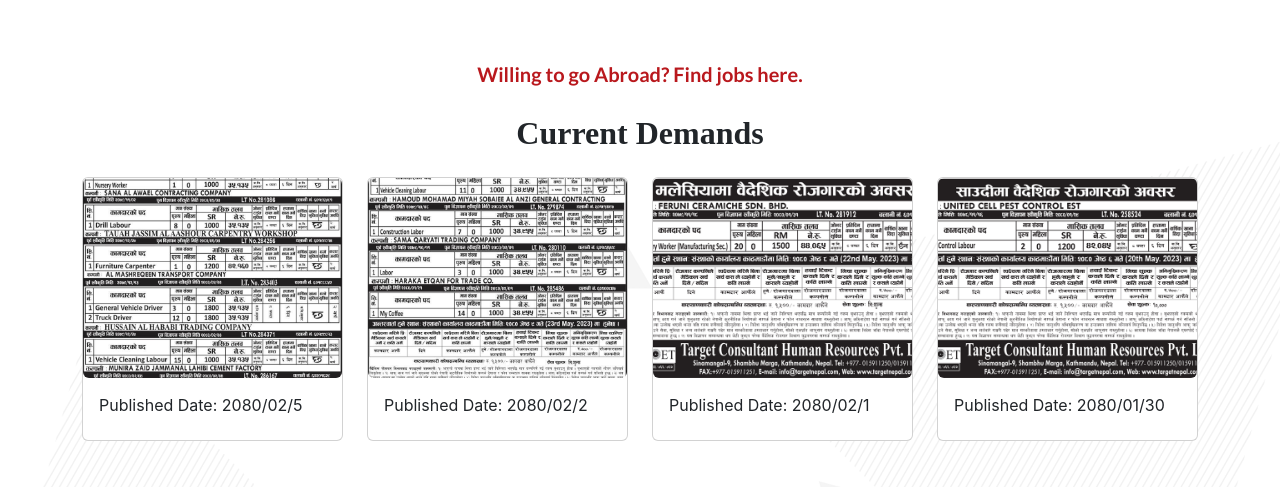
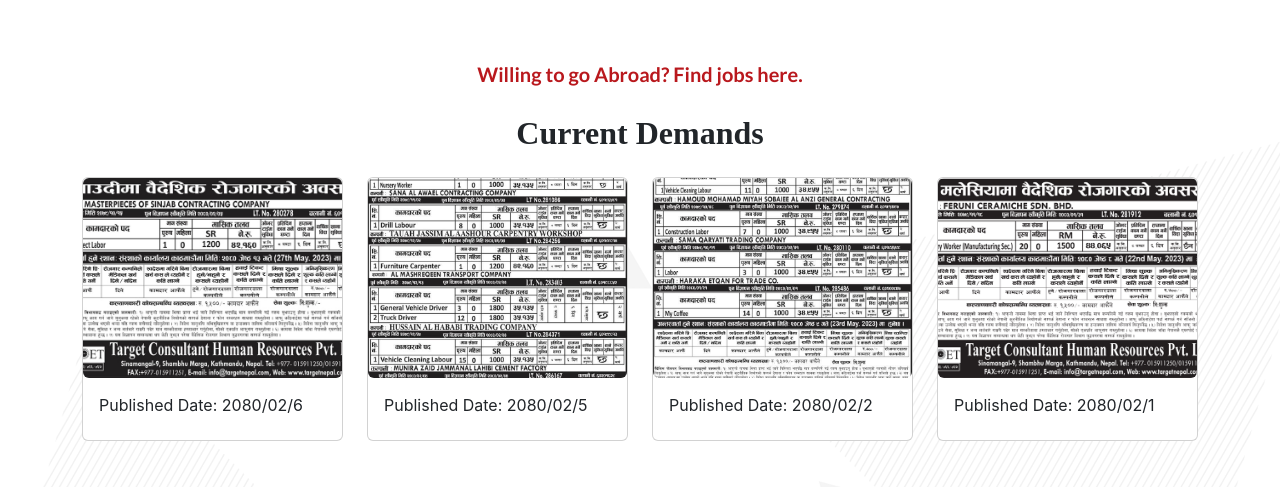
Before and after one commit to razustha/targetnepal, a PHP site: page / in a window 1280 px wide. Shown: the part 2194-2681 px from the top of the page. Run offline with PHP 8.4, Linux system fonts and the light colour scheme; some libraries are stand-ins or nearby versions; some web fonts are replaced.

Commit message:
add demand jesth 6

```diff
--- a/page-templates/all-job.php
+++ b/page-templates/all-job.php
@@ -8,6 +8,16 @@
 
 
         <div class="row g-4">
+        <div class="col-md-3">
+                <a href="assets/img/demand/02/6.jpg" data-lightbox="image-1">
+                    <div class="card mb-4">
+                        <img class="img-fluid rounded" src="assets/img/demand/02/6.jpg" alt="">
+                        <div class="card-body">
+                            <h5 class="card-title">Published Date: 2080/02/6</h5>
+                        </div>
+                    </div>
+                </a>
+            </div>
         <div class="col-md-3">
                 <a href="assets/img/demand/02/5.jpg" data-lightbox="image-1">
                     <div class="card mb-4">
@@ -78,16 +88,7 @@
                     </div>
                 </a>
             </div>
-        <div class="col-md-3">
-                <a href="assets/img/demand/tchrp_24_baisakh_2080.png" data-lightbox="image-1">
-                    <div class="card mb-4">
-                        <img class="img-fluid rounded" src="assets/img/demand/tchrp_24_baisakh_2080.png" alt="">
-                        <div class="card-body">
-                            <h5 class="card-title">Published Date: 2080/01/25</h5>
-                        </div>
-                    </div>
-                </a>
-            </div>
+
             </div>
         <div class="mt-5">
             <a class="learn-more" href="job-demand.php">View More <i class="fa-solid fa-arrow-right ms-2"></i></a>
```
Also changed, not shown: job-demand.php (+10 -0 lines), assets/img/demand/02/6.jpg (added).
